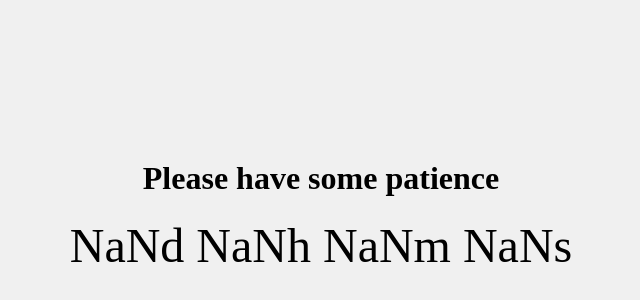
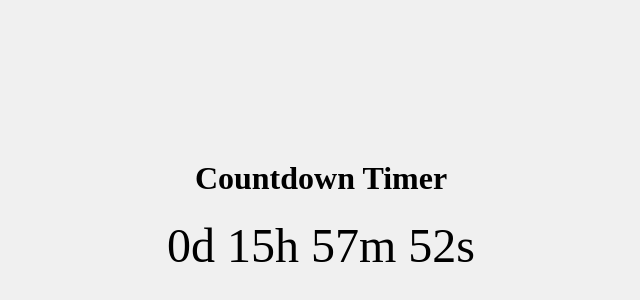
Before and after one commit to iam-neo/new-year-wish, a plain HTML site: page index.html in a window 1280 px wide. Shown: the part 202-502 px from the top of the page, without its empty margins (319-959 px from the left). Drawn offline with Linux system fonts and the light colour scheme.

Commit message:
new year time

```diff
--- a/index.html
+++ b/index.html
@@ -3,12 +3,12 @@
 <head>
   <meta charset="UTF-8">
   <meta name="viewport" content="width=device-width, initial-scale=1.0">
-  <title>Surprise!</title>
+  <title>Countdown Timer</title>
   <link rel="stylesheet" href="styles.css">
 </head>
 <body>
   <div class="countdown">
-    <h1>Please have some patience</h1>
+    <h1>Countdown Timer</h1>
     <div class="timer" id="timer"></div>
   </div>
   <script src="script.js"></script>
--- a/script.js
+++ b/script.js
@@ -1,5 +1,5 @@
 // Set the target date and time for the countdown (format: year, monthIndex, day, hours, minutes, seconds)
-const targetDate = new Date('2025-14-14T00:00:00').getTime();
+const targetDate = new Date('2025-04-14T09:04:50').getTime();
 
 function updateCountdown() {
   const now = new Date().getTime();
@@ -18,7 +18,7 @@ function updateCountdown() {
   // Check if the countdown is over
   if (timeDifference <= 0) {
     clearInterval(countdownInterval);
-    window.location.href = 'new/index.html'; // Redirect to another webpage
+    window.location.href = 'https://www.magarnirmal.com.np/'; // Redirect to another webpage
   }
 }
 
```
